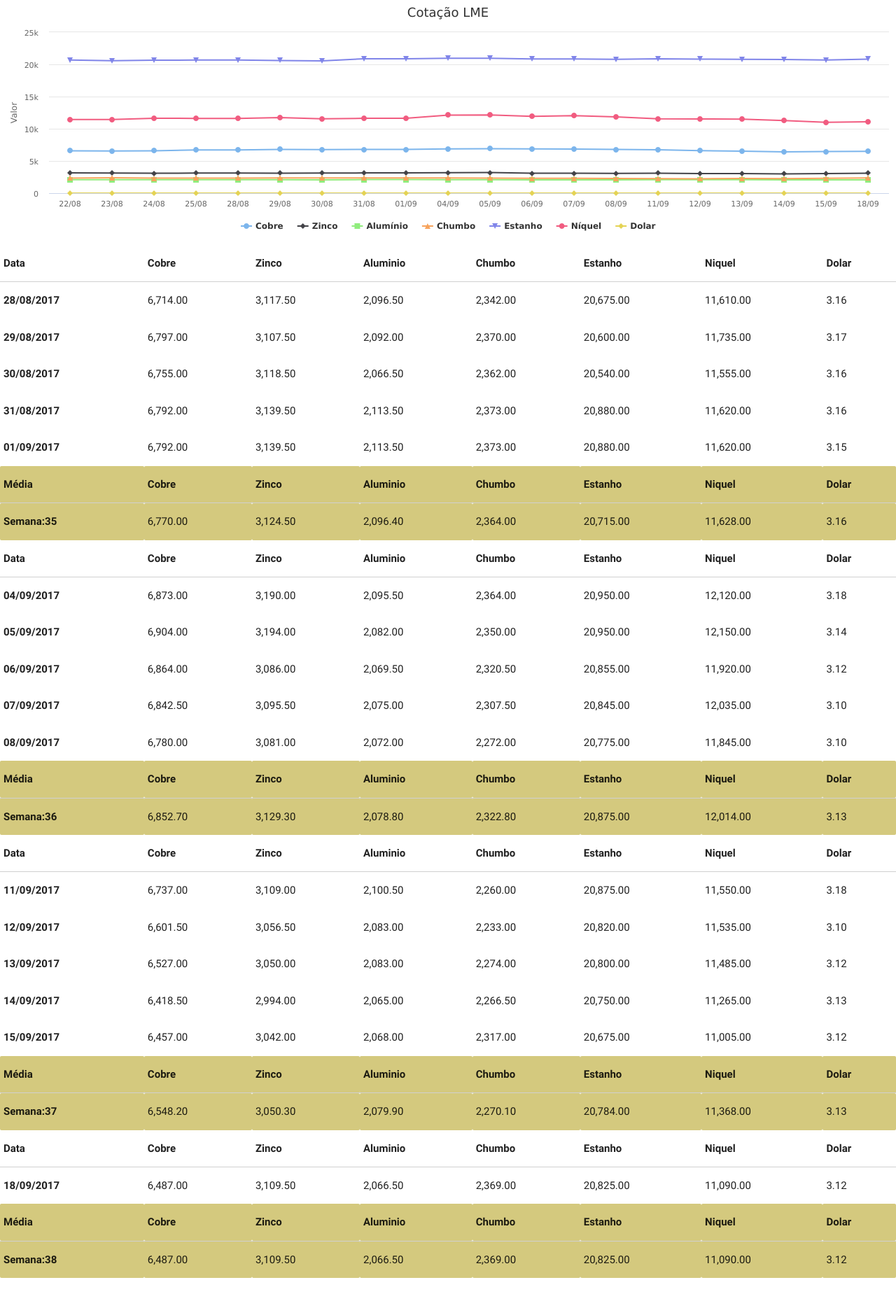
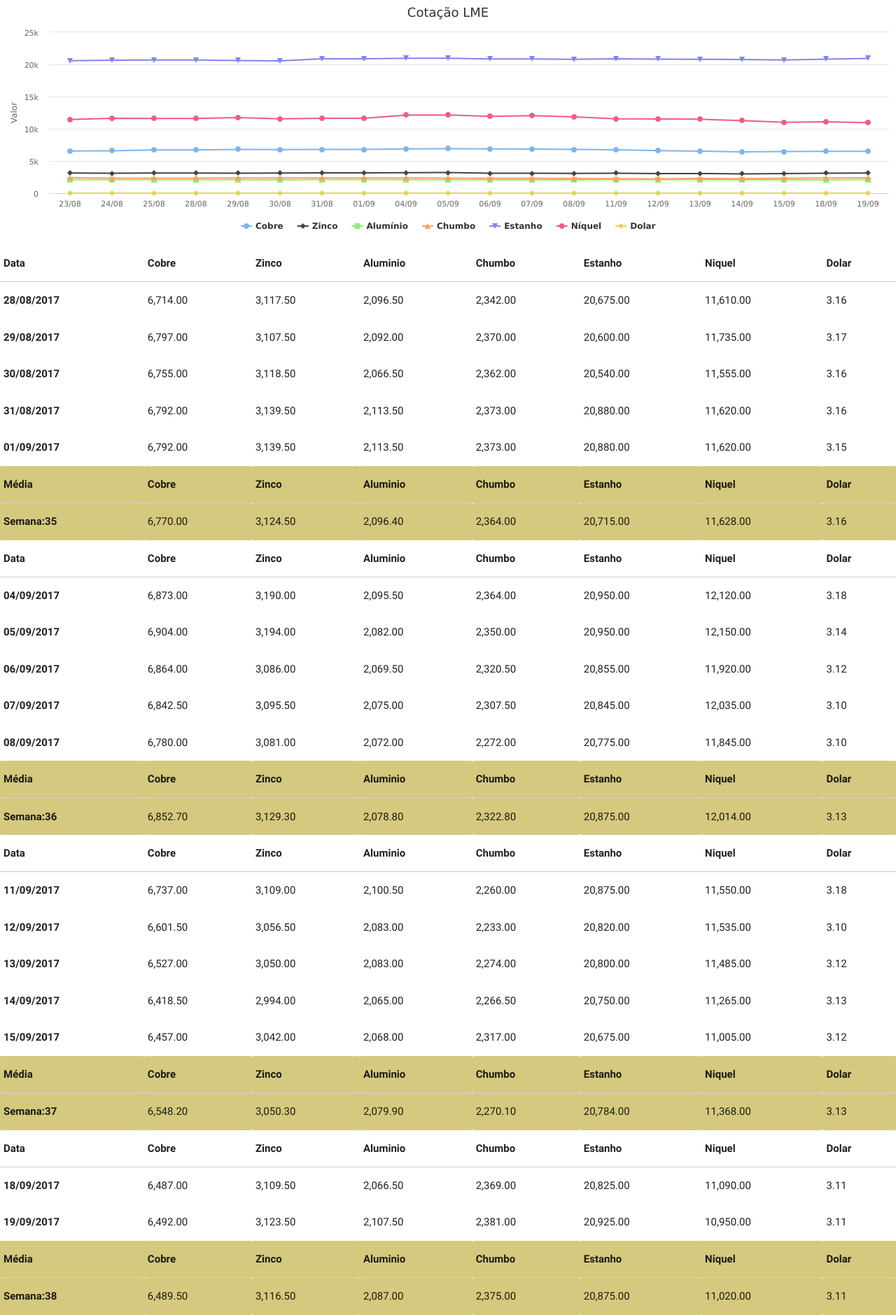
Before and after one commit to tiagocordeiro/flask-lme-chart, a Flask app: page /lme/dashboard in a window 1280 px wide. Shown: the whole page at 70% size. Before the commit the page ends 1826 px from the top, so only its background shows below. Run offline with Flask 2, Linux system fonts and the light colour scheme; some libraries are stand-ins or nearby versions.

Commit message:
Cotação Atualizada

```diff
--- a/static/cotacao-atual.csv
+++ b/static/cotacao-atual.csv
@@ -1,5 +1,4 @@
 Date,Cobre,Zinco,Aluminio,Chumbo,Estanho,Niquel,Dolar
-2017-08-22,6584.0,3140.0,2104.5,2346.0,20675.0,11430.0,3.1630001068115
 2017-08-23,6555.0,3114.0,2082.5,2393.0,20575.0,11435.0,3.1605000495911
 2017-08-24,6577.0,3096.5,2105.0,2330.0,20645.0,11640.0,3.1393001079559
 2017-08-25,6714.0,3117.5,2096.5,2342.0,20675.0,11610.0,3.1465001106262
@@ -18,4 +17,5 @@ Date,Cobre,Zinco,Aluminio,Chumbo,Estanho,Niquel,Dolar
 2017-09-13,6527.0,3050.0,2083.0,2274.0,20800.0,11485.0,3.1219000816345
 2017-09-14,6418.5,2994.0,2065.0,2266.5,20750.0,11265.0,3.1315999031067
 2017-09-15,6457.0,3042.0,2068.0,2317.0,20675.0,11005.0,3.1180999279022
-2017-09-18,6487.0,3109.5,2066.5,2369.0,20825.0,11090.0,
+2017-09-18,6487.0,3109.5,2066.5,2369.0,20825.0,11090.0,3.1096999645233
+2017-09-19,6492.0,3123.5,2107.5,2381.0,20925.0,10950.0,
--- a/templates/mesclado.html
+++ b/templates/mesclado.html
@@ -713,7 +713,33 @@
     11,090.00
    </td>
    <td>
-    3.12
+    3.11
+   </td>
+  </tr>
+  <tr>
+   <th>
+    19/09/2017
+   </th>
+   <td>
+    6,492.00
+   </td>
+   <td>
+    3,123.50
+   </td>
+   <td>
+    2,107.50
+   </td>
+   <td>
+    2,381.00
+   </td>
+   <td>
+    20,925.00
+   </td>
+   <td>
+    10,950.00
+   </td>
+   <td>
+    3.11
    </td>
   </tr>
  </tbody>
@@ -751,25 +777,25 @@
     Semana:38
    </th>
    <td>
-    6,487.00
+    6,489.50
    </td>
    <td>
-    3,109.50
+    3,116.50
    </td>
    <td>
-    2,066.50
+    2,087.00
    </td>
    <td>
-    2,369.00
+    2,375.00
    </td>
    <td>
-    20,825.00
+    20,875.00
    </td>
    <td>
-    11,090.00
+    11,020.00
    </td>
    <td>
-    3.12
+    3.11
    </td>
   </tr>
  </tbody>
```
Also changed, not shown: static/todo-periodo.csv.
